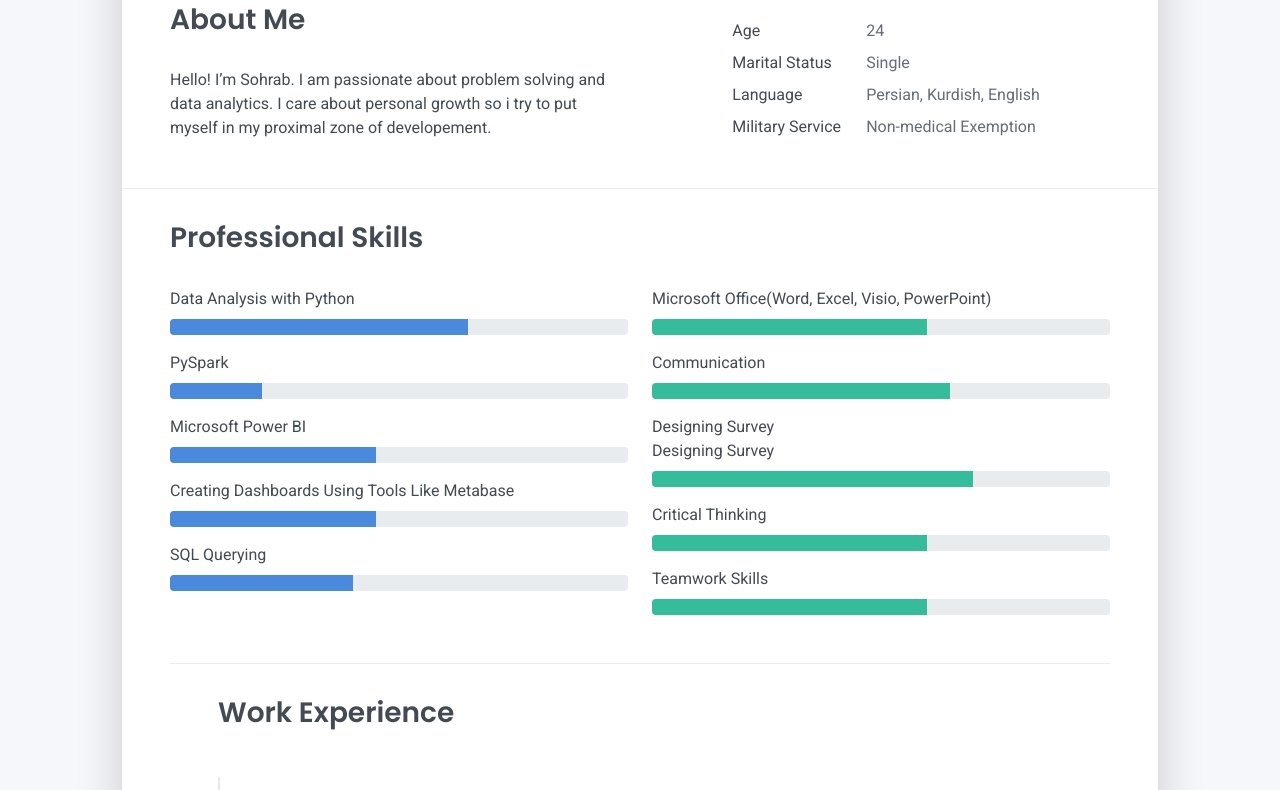
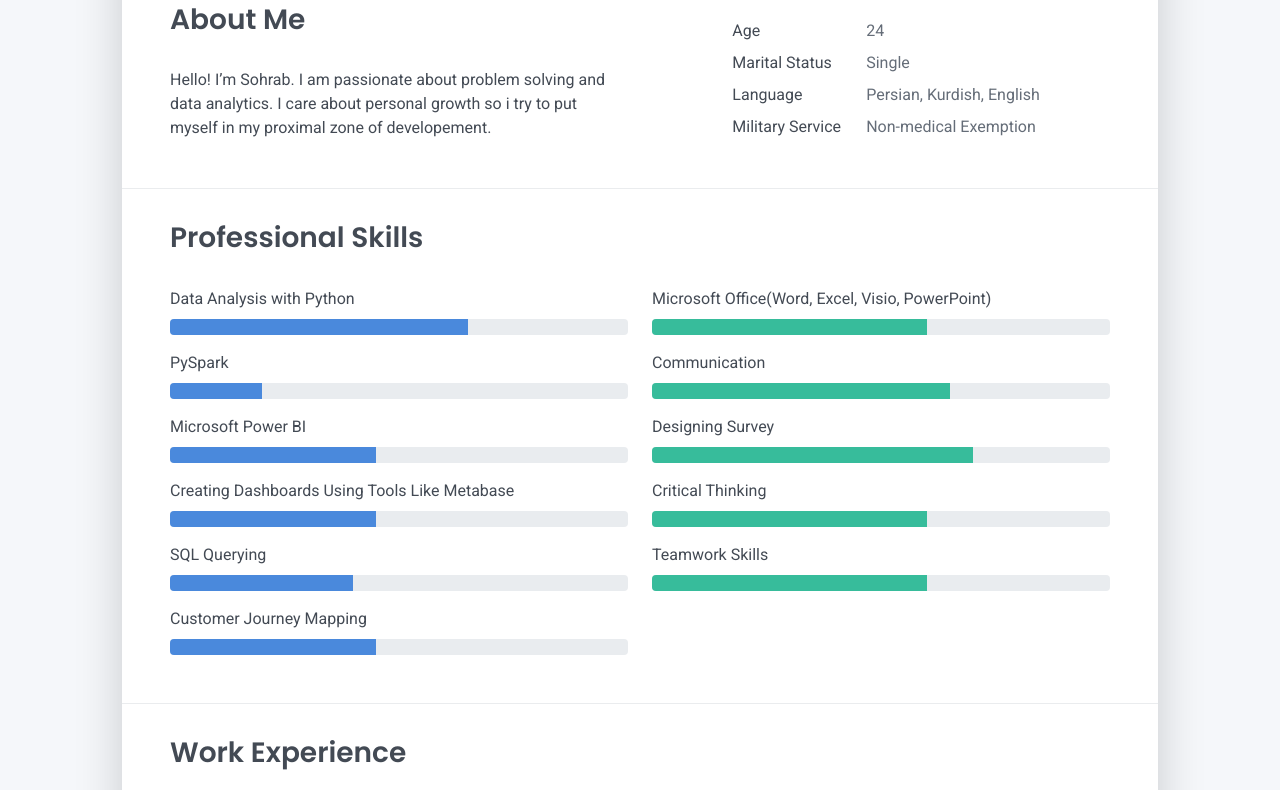
Before and after one commit to e-Sohrab/e-Sohrab.github.io, a plain HTML site: page index.html in a window 1280 px wide. Shown: the part 422-1212 px from the top of the page. Drawn offline with Linux system fonts and the light colour scheme.

Commit message:
Update index.html

```diff
--- a/index.html
+++ b/index.html
@@ -127,6 +127,11 @@
             <div class="progress-bar bg-primary" role="progressbar" data-aos="zoom-in-right" data-aos-delay="300" data-aos-anchor=".skills-section" style="width: 40%" aria-valuenow="40" aria-valuemin="0" aria-valuemax="100"></div>
           </div>
         </div>
+		<div class="mb-2"><span>Customer Journey Mapping</span>
+          <div class="progress my-1">
+            <div class="progress-bar bg-primary" role="progressbar" data-aos="zoom-in-right" data-aos-delay="300" data-aos-anchor=".skills-section" style="width: 45%" aria-valuenow="45" aria-valuemin="0" aria-valuemax="100"></div>
+          </div>
+        </div>
       </div>
       <div class="col-md-6">
         <div class="mb-2"><span>Microsoft Office(Word, Excel, Visio, PowerPoint)</span>
@@ -139,7 +144,6 @@
             <div class="progress-bar bg-success" role="progressbar" data-aos="zoom-in-right" data-aos-delay="500" data-aos-anchor=".skills-section" style="width: 65%" aria-valuenow="65" aria-valuemin="0" aria-valuemax="100"></div>
           </div>
         </div>
-		<div class="mb-2"><span>Designing Survey</span>
 		<div class="mb-2"><span>Designing Survey</span>
           <div class="progress my-1">
             <div class="progress-bar bg-success" role="progressbar" data-aos="zoom-in-right" data-aos-delay="500" data-aos-anchor=".skills-section" style="width: 70%" aria-valuenow="70" aria-valuemin="0" aria-valuemax="100"></div>
```
